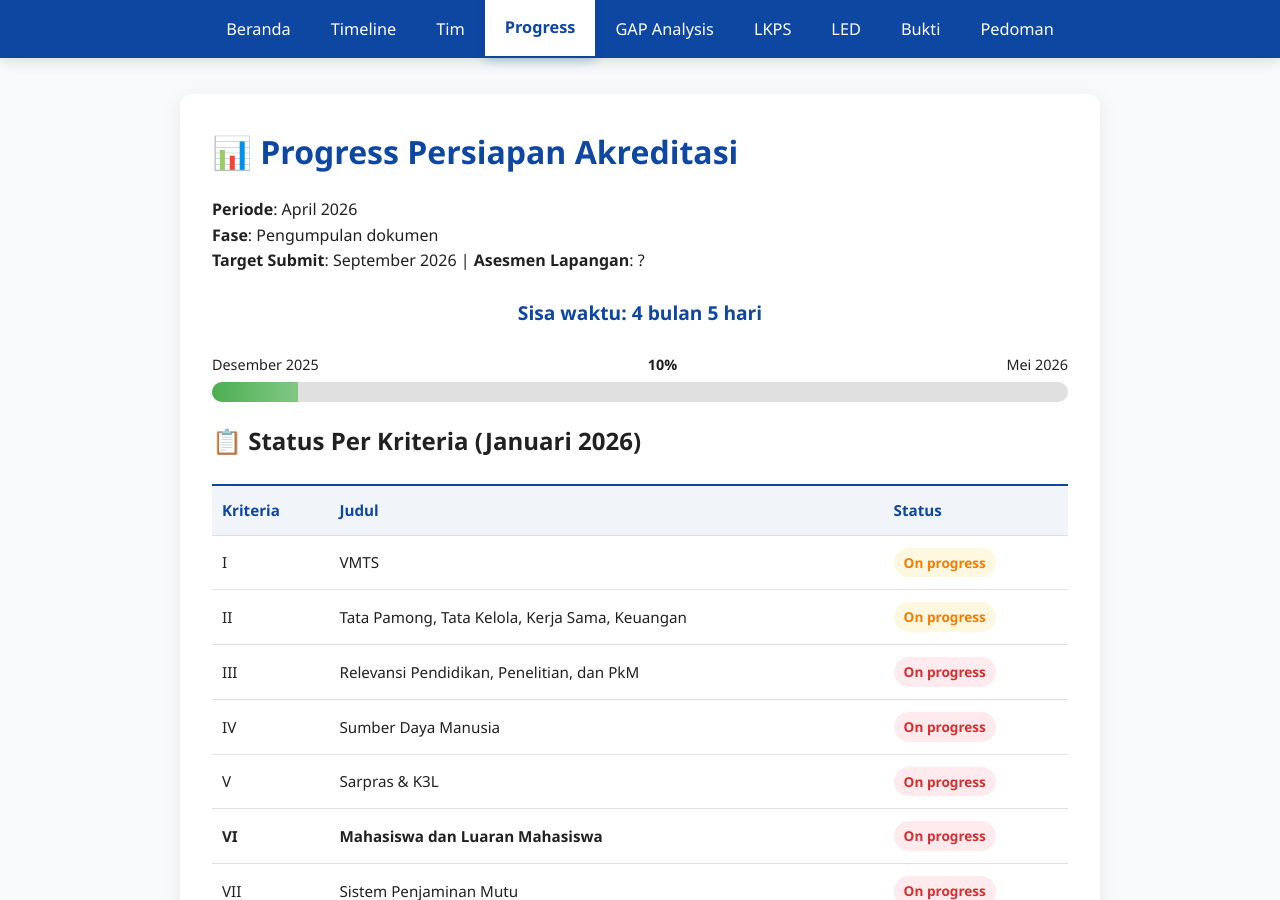
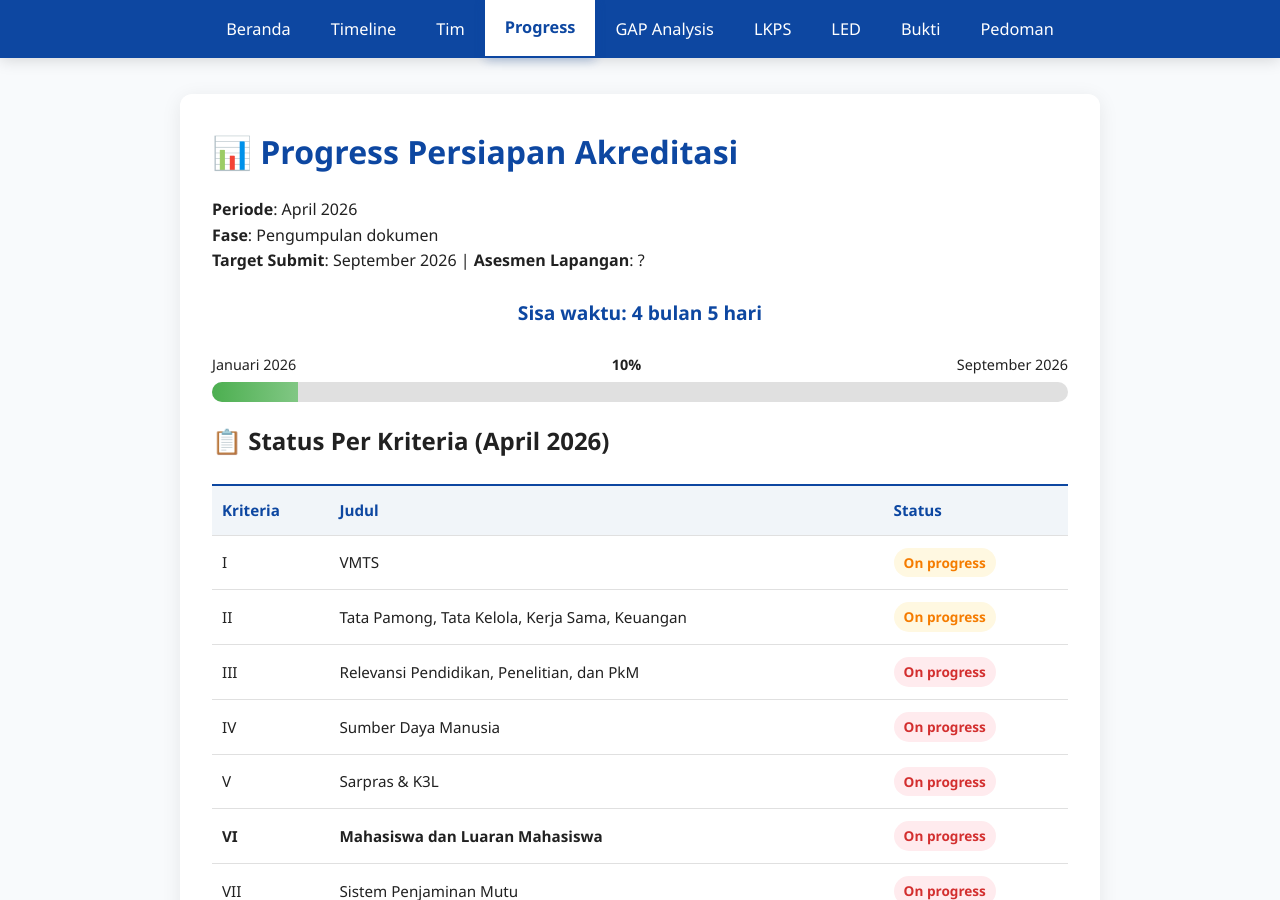
Before and after one commit to portal-psbm/aksibm-26, a Jekyll site: the page built from progress.md, in a window 1280 px wide and 900 px high. Built offline with Jekyll 4.4.1, drawn with Linux system fonts in a browser that asks for light colours.

Commit message:
Progress

```diff
--- a/progress.md
+++ b/progress.md
@@ -16,9 +16,9 @@ permalink: /progress/
 
 <div style="margin: 20px 0;">
   <div style="display: flex; justify-content: space-between; margin-bottom: 6px; font-size: 0.9rem;">
-    <span>Desember 2025</span>
-    <span><strong id="progress-percent">5%</strong></span>
-    <span>Mei 2026</span>
+    <span>Januari 2026</span>
+    <span><strong id="progress-percent">10%</strong></span>
+    <span>September 2026</span>
   </div>
   <div style="height: 20px; background: #e0e0e0; border-radius: 10px; overflow: hidden;">
     <div id="progress-bar" style="height: 100%; background: linear-gradient(to right, #4caf50, #81c784); width: 5%; transition: width 0.5s ease;"></div>
@@ -50,7 +50,7 @@ permalink: /progress/
   updateCountdown();
 </script>
 
-## 📋 Status Per Kriteria (Januari 2026)
+## 📋 Status Per Kriteria (April 2026)
 
 <style>
   .progress-table {
```
